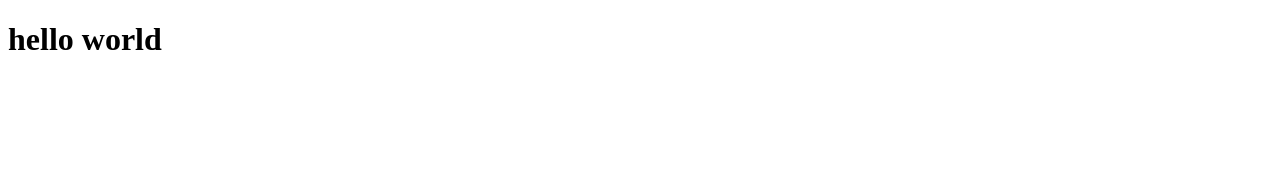
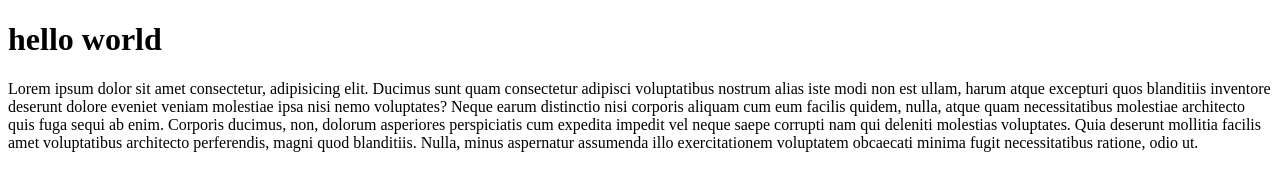
Before and after one commit to Ranugraha/telaga-git-test, a plain HTML site: page index.html in a window 1280 px wide. Drawn offline with Linux system fonts and the light colour scheme.

Commit message:
menambahkan paragraph

```diff
--- a/index.html
+++ b/index.html
@@ -8,5 +8,6 @@
 </head>
 <body>
     <h1>hello world</h1>
+    <p>Lorem ipsum dolor sit amet consectetur, adipisicing elit. Ducimus sunt quam consectetur adipisci voluptatibus nostrum alias iste modi non est ullam, harum atque excepturi quos blanditiis inventore deserunt dolore eveniet veniam molestiae ipsa nisi nemo voluptates? Neque earum distinctio nisi corporis aliquam cum eum facilis quidem, nulla, atque quam necessitatibus molestiae architecto quis fuga sequi ab enim. Corporis ducimus, non, dolorum asperiores perspiciatis cum expedita impedit vel neque saepe corrupti nam qui deleniti molestias voluptates. Quia deserunt mollitia facilis amet voluptatibus architecto perferendis, magni quod blanditiis. Nulla, minus aspernatur assumenda illo exercitationem voluptatem obcaecati minima fugit necessitatibus ratione, odio ut.</p>
 </body>
 </html>
```
